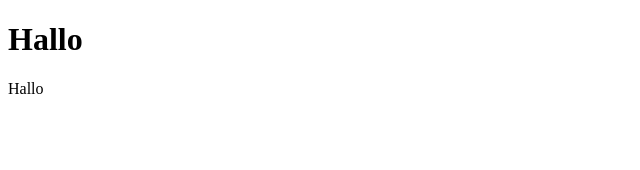
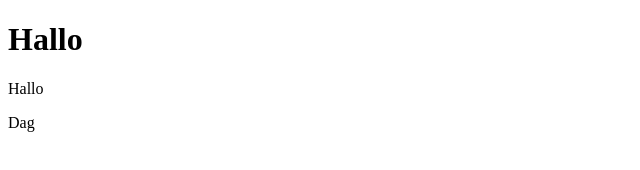
Before and after one commit to Balletboetiek/test, a plain HTML site: page index.html in a window 1280 px wide. Shown: the full height of the page, 0-640 px from the left. Drawn offline with Linux system fonts and the light colour scheme.

Commit message:
Update index.html

```diff
--- a/index.html
+++ b/index.html
@@ -6,5 +6,6 @@
 <body>
 <h1>Hallo</h1>
   <p>Hallo</p>
+  <p>Dag</p>
 </body>
 </html>
```
